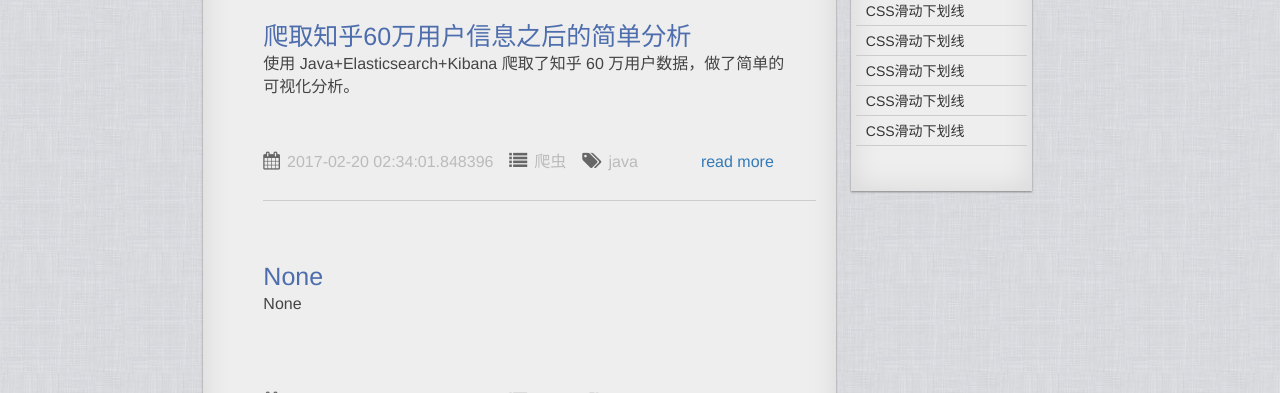
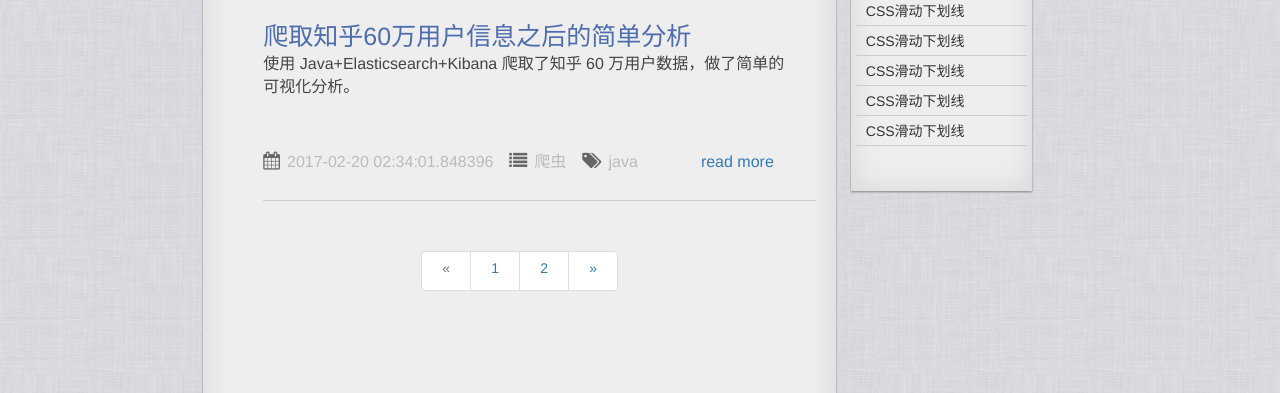
Before and after one commit to zhenyutu/myblog, a Flask app: page /index in a window 1280 px wide. Shown: the part 816-1209 px from the top of the page. Run offline with Flask 2, Linux system fonts and the light colour scheme; data comes from the database, SQL or seed files in the repository; both versions use the stored data as it was after the commit; some libraries are stand-ins or nearby versions.

Commit message:
完成博客文章分页

```diff
--- a/app/static/css/style.css
+++ b/app/static/css/style.css
@@ -110,6 +110,13 @@ header{
   text-decoration: none;
   margin-right: 30px;
 }
+.paginationWapper{
+  text-align: center;
+}
+.pagination li a{
+  width: 50px;
+  height: 40px;
+}
 
 .wrapper .rightSection{
   height: 1185px;
--- a/app/templates/index.html
+++ b/app/templates/index.html
@@ -40,6 +40,23 @@
           </li>
         {% endfor %}
       </ul>
+      <div class="paginationWapper">
+        <ul class="pagination">
+          <li {% if not pagination.has_prev %} class="disabled"{% endif %}>
+            <a href="{% if pagination.has_prev %}{{ url_for('index',page = pagination.page - 1) }}{% else %}#{% endif %}">&laquo;</a>
+          </li>
+          {% for p in pagination.iter_pages() %}
+            {% if p %}
+              <li><a href="{{ url_for('index', page = p) }}">{{p}}</a></li>
+            {% else %}
+            <li><a href="{{ url_for('index', page = p) }}">...</a></li>
+            {% endif %}
+          {% endfor %}
+          <li {% if not pagination.has_next %} class="disabled"{% endif %}>
+            <a href="{% if pagination.has_next %}{{ url_for('index',page = pagination.page + 1) }}{% else %}#{% endif %}">&raquo;</a>
+          </li>
+        </ul>
+      </div>
     </div>
     <div class="col-md-3 rightSection">
       <div class="side categories">
--- a/app/views.py
+++ b/app/views.py
@@ -2,6 +2,7 @@ from app import app
 from app import form
 from app import db,models
 from flask import render_template
+from flask import request
 
 @app.route('/')
 @app.route('/login')
@@ -14,8 +15,10 @@ def index():
     article = models.Article(markDownEdit = postForm.markDownEdit.data,title = postForm.title.data,category = postForm.category.data,tag = postForm.tag.data)
     db.session.add(article)
     db.session.commit()
-    articles = models.Article.query.order_by(models.Article.timestamp.desc()).all()
-    return render_template("index.html",articles = articles)
+    page = request.args.get('page', 1, type=int)
+    pagination = models.Article.query.order_by(models.Article.timestamp.desc()).paginate(page, per_page=app.config['FLASKY_POSTS_PER_PAGE'],error_out=False)
+    articles = pagination.items
+    return render_template("index.html",articles = articles,pagination = pagination)
 
 @app.route('/create')
 def create():
--- a/config.py
+++ b/config.py
@@ -4,5 +4,9 @@ basedir = os.path.abspath(os.path.dirname(__file__))
 SQLALCHEMY_DATABASE_URI = 'sqlite:///' + os.path.join(basedir, 'app.db')
 SQLALCHEMY_ON_REARDOWN = True
 
+#　跨域CSRF校验
 CSRF_ENABLED = True
 SECRET_KEY = 'you-will-never-guess'
+
+# 分页数目
+FLASKY_POSTS_PER_PAGE = 3
```
Also changed, not shown: app.db.
